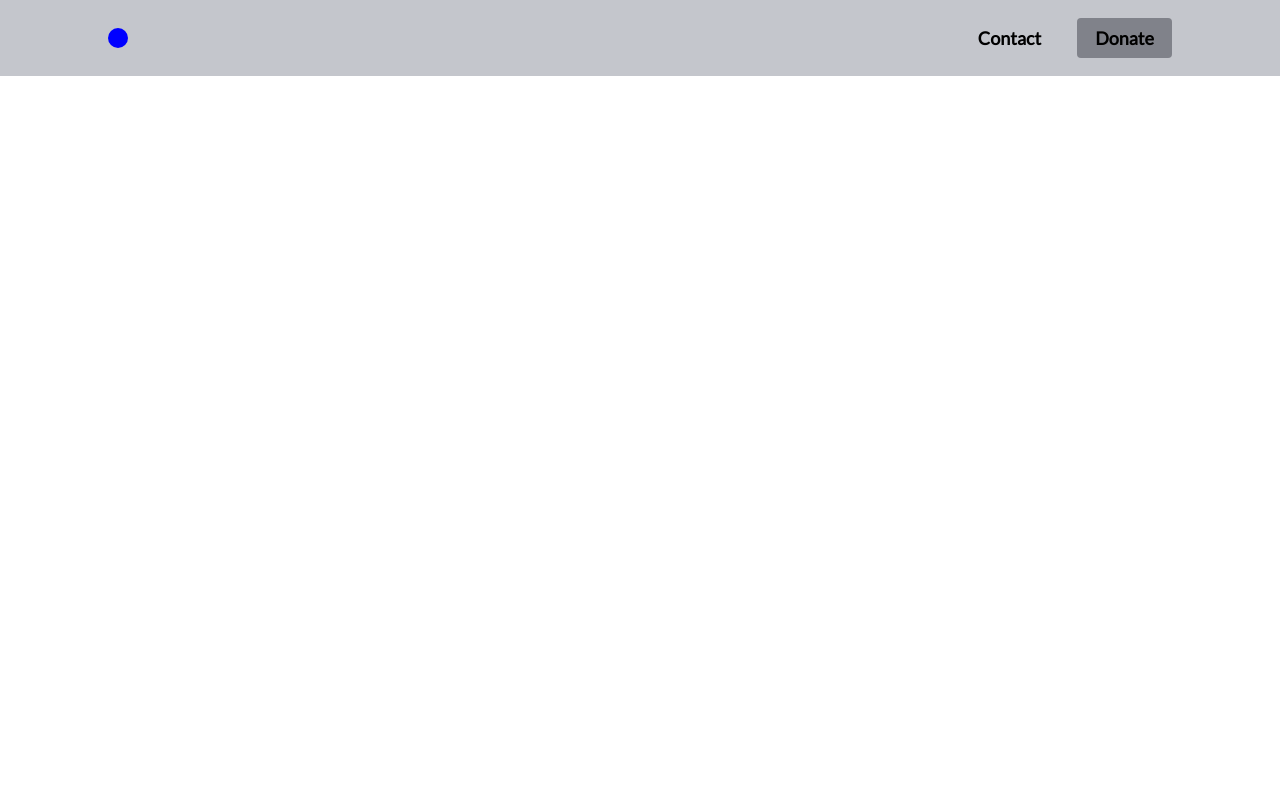
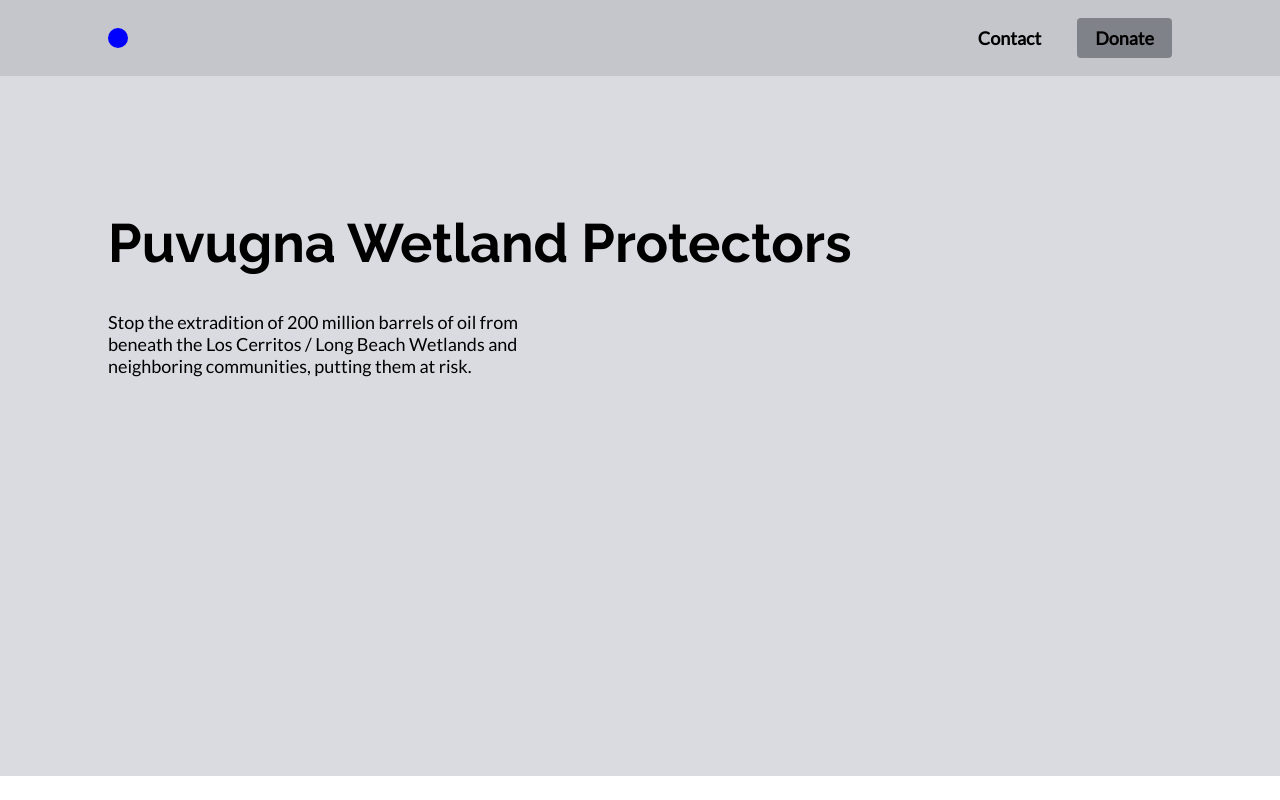
Before and after one commit to Eddie-Anguiano/native-website, a Next.js app: page / in a window 1280 px wide. Built offline with nearby package versions, Linux system fonts and the light colour scheme.

Commit message:
add Hero component

```diff
--- /dev/null
+++ b/components/Hero.js
@@ -0,0 +1,18 @@
+import React from "react";
+import styles from "../styles/components/Hero.module.scss";
+import Wrapper from "./Wrapper";
+
+export default function Hero() {
+  return (
+    <div className={styles.Hero}>
+      <Wrapper>
+        <h1 className={styles.header}>Puvugna Wetland Protectors</h1>
+        <p className={styles.content}>
+          Stop the extradition of 200 million barrels of oil from beneath the
+          Los Cerritos / Long Beach Wetlands and neighboring communities,
+          putting them at risk.
+        </p>
+      </Wrapper>
+    </div>
+  );
+}
--- a/pages/index.js
+++ b/pages/index.js
@@ -1,6 +1,7 @@
 import Head from "next/head";
 import styles from "../styles/pages/Home.module.scss";
 import Header from "../components/Header";
+import Hero from "../components/Hero";
 
 export default function Home() {
   return (
@@ -10,6 +11,7 @@ export default function Home() {
         <link rel="icon" href="/favicon.ico" />
       </Head>
       <Header />
+      <Hero />
     </div>
   );
 }
--- a/styles/base/base.scss
+++ b/styles/base/base.scss
@@ -53,6 +53,19 @@ h6 {
   margin: 0;
   padding: 0;
   font-family: $font-family--secondary;
+  font-weight: bold;
+}
+
+h1 {
+  font-size: space(6);
+}
+
+h2 {
+  font-size: space(4);
+}
+
+h3 {
+  font-size: space(3);
 }
 
 button {
--- /dev/null
+++ b/styles/components/Hero.module.scss
@@ -0,0 +1,15 @@
+@import "../base/variables.scss";
+@import "../base/helpers.scss";
+
+.Hero {
+  height: rem(700px);
+  background-color: $color--light-gray;
+}
+
+.header {
+  padding: space(15) 0 space(4) 0;
+}
+
+.content {
+  width: space(50);
+}
```
